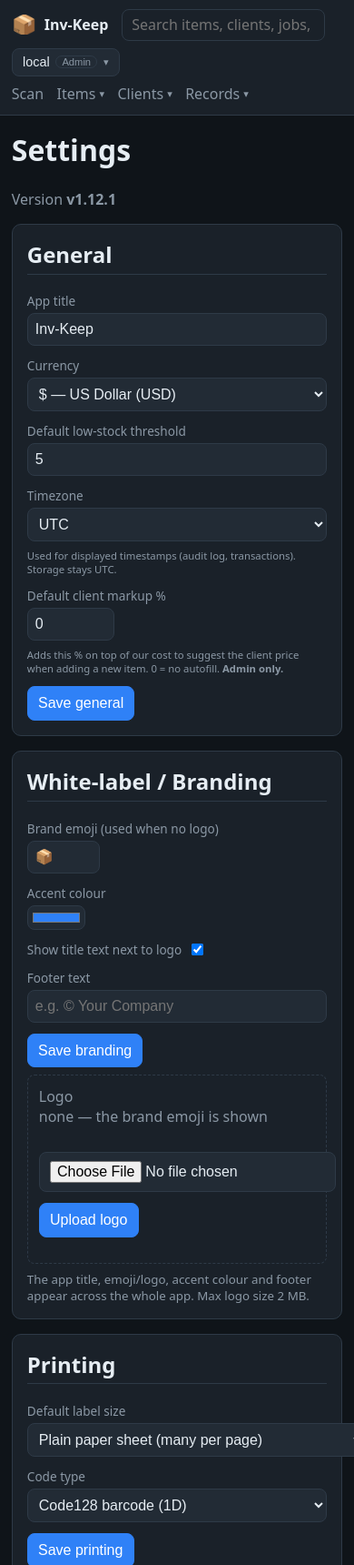
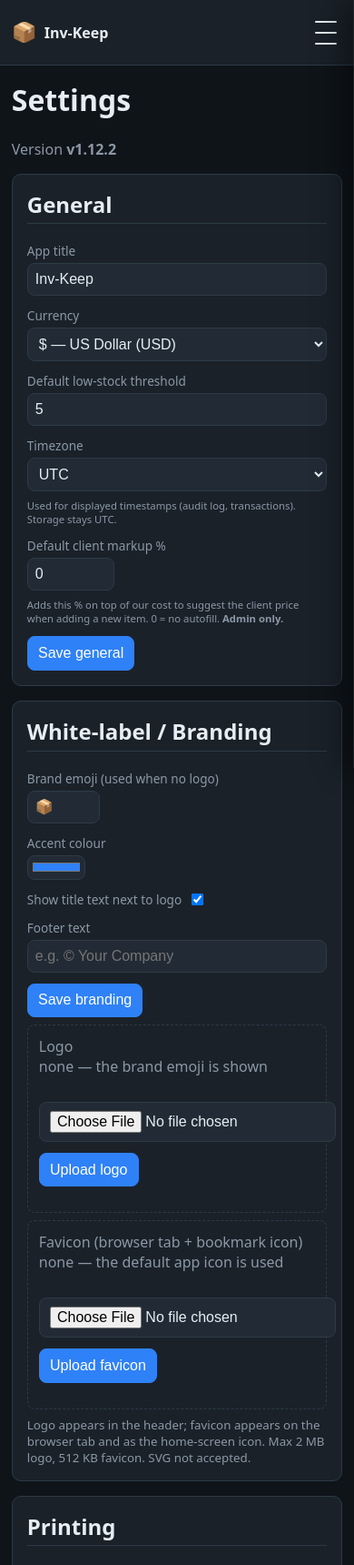
Before and after one commit to stephenthecold/inv-keep, a FastAPI app: page /settings in a window 390 px wide. Shown: the top 1720 px of the page at 91% size. Run offline with FastAPI, Linux system fonts and the light colour scheme; parts of the project's set-up code (start-up, migrations or seed data) failed here and were passed over.

Commit message:
v1.12.2 — mobile hamburger drawer + custom favicon upload
Two mobile-UX wins that came out of running the app on the Munbyn
MC005 / a phone in landscape — the top bar was wrapping nav links
into two rows and the global-search field was eating most of the
remaining horizontal space, so the bar felt cramped and busy.

- Below 720px the header now collapses to brand + a single hamburger
  button.  Nav, global search, account dropdown all move into a
  right-side slide-in drawer with a scrim that closes on tap.  Drawer
  respects safe-area insets so it doesn't sit under the iOS notch on
  installed PWAs.  Desktop layout untouched.
- Custom favicon upload under Settings → Branding, mirroring the
  existing logo upload.  PNG/JPG/WEBP/GIF/ICO accepted (SVG rejected
  — same /uploads/ stored-XSS reason as the logo path), 512 KB cap.
  Base template uses cfg.brand_favicon for both <link rel="icon"> and
  <link rel="apple-touch-icon"> when set, else falls back to the
  packaged default.

CI regression suite (cart flow, CSRF reject, NaN geo, XSS) still
green; favicon upload + remove round-trip verified locally.

https://claude.ai/code/session_012nhMrhJg1J5LDNWGxJebA2

```diff
--- a/app/main.py
+++ b/app/main.py
@@ -2067,6 +2067,36 @@ def settings_branding_logo_remove(request: Request, db: Session = Depends(get_db
     return redirect("/settings", "Logo removed.")
 
 
+@app.post("/settings/branding/favicon")
+async def settings_branding_favicon(request: Request, favicon: UploadFile = File(...), db: Session = Depends(get_db)):
+    # Mirrors the logo upload's allowlist — SVG deliberately excluded to keep
+    # /uploads/ free of script-executing assets served from this origin.
+    allowed = {"image/png": ".png", "image/jpeg": ".jpg", "image/webp": ".webp",
+               "image/gif": ".gif", "image/x-icon": ".ico",
+               "image/vnd.microsoft.icon": ".ico"}
+    ext = allowed.get(favicon.content_type)
+    if not ext:
+        return redirect("/settings", "Unsupported favicon format (use PNG, JPG, WEBP, GIF or ICO).", ok=False)
+    data = await favicon.read()
+    if len(data) > 512 * 1024:
+        return redirect("/settings", "Favicon too large (max 512 KB).", ok=False)
+    fname = f"favicon{ext}"
+    with open(os.path.join(UPLOAD_DIR, fname), "wb") as fh:
+        fh.write(data)
+    store.set(db, "brand_favicon", f"/uploads/{fname}?v={secrets.token_hex(4)}")
+    audit.record(db, current_user(request), "settings.branding_favicon", "settings", None, "Uploaded favicon")
+    db.commit()
+    return redirect("/settings", "Favicon uploaded.")
+
+
+@app.post("/settings/branding/favicon/remove")
+def settings_branding_favicon_remove(request: Request, db: Session = Depends(get_db)):
+    store.set(db, "brand_favicon", "")
+    audit.record(db, current_user(request), "settings.branding_favicon", "settings", None, "Removed favicon")
+    db.commit()
+    return redirect("/settings", "Favicon removed.")
+
+
 @app.post("/settings/auth")
 def settings_auth(
     request: Request,
--- a/app/settings_store.py
+++ b/app/settings_store.py
@@ -40,6 +40,7 @@ DEFAULTS = {
     # White-label branding
     "brand_accent": "",        # hex colour, e.g. #2f81f7 (blank = default)
     "brand_logo": "",          # served path under /uploads, e.g. /uploads/logo.png
+    "brand_favicon": "",       # served path under /uploads, e.g. /uploads/favicon.png
     "brand_emoji": "📦",       # shown when no logo image is set
     "brand_show_title": "1",   # show the app-title text next to the logo
     "brand_footer": "",        # optional footer text
--- a/app/static/app.js
+++ b/app/static/app.js
@@ -687,3 +687,34 @@ document.addEventListener("click", async (e) => {
     e.target.outerHTML = '<span class="muted">voided</span>';
   }
 });
+
+// ---- mobile nav drawer (hamburger) ----
+(function () {
+  const toggle = document.querySelector(".nav-toggle");
+  const drawer = document.getElementById("nav-mobile");
+  const backdrop = document.querySelector(".nav-backdrop");
+  if (!toggle || !drawer) return;
+
+  const setOpen = (open) => {
+    document.body.classList.toggle("nav-open", open);
+    toggle.setAttribute("aria-expanded", open ? "true" : "false");
+  };
+
+  toggle.addEventListener("click", (e) => {
+    e.stopPropagation();
+    setOpen(!document.body.classList.contains("nav-open"));
+  });
+
+  // Close after tapping any link or the logout button so the drawer doesn't
+  // sit open over the next page if it loads instantly from cache.
+  drawer.addEventListener("click", (e) => {
+    const t = e.target.closest("a, button");
+    if (t) setTimeout(() => setOpen(false), 60);
+  });
+
+  if (backdrop) backdrop.addEventListener("click", () => setOpen(false));
+
+  document.addEventListener("keydown", (e) => {
+    if (e.key === "Escape" && document.body.classList.contains("nav-open")) setOpen(false);
+  });
+})();
--- a/app/static/style.css
+++ b/app/static/style.css
@@ -224,11 +224,43 @@ dialog.modal h2 { margin-top: 0; }
 /* wide tables scroll on small screens */
 .table-scroll { overflow-x: auto; }
 
+/* hamburger toggle button (mobile-only; hidden on desktop) */
+.nav-toggle { display: none; background: transparent; border: 0; padding: .55rem .4rem; cursor: pointer; margin-left: auto; -webkit-tap-highlight-color: transparent; touch-action: manipulation; }
+.nav-toggle .hamburger-bar { display: block; width: 24px; height: 2px; background: var(--text); margin: 5px 0; border-radius: 2px; transition: transform .2s ease, opacity .15s ease; }
+body.nav-open .nav-toggle .hamburger-bar:nth-child(1) { transform: translateY(7px) rotate(45deg); }
+body.nav-open .nav-toggle .hamburger-bar:nth-child(2) { opacity: 0; }
+body.nav-open .nav-toggle .hamburger-bar:nth-child(3) { transform: translateY(-7px) rotate(-45deg); }
+
+/* mobile slide-in drawer + scrim (desktop hides both) */
+.nav-mobile, .nav-backdrop { display: none; }
+
 /* responsive / handheld (Android AIO scanners, phones) */
 @media (max-width: 720px) {
-  header { flex-wrap: wrap; gap: .5rem .9rem; padding: .6rem .8rem; }
-  nav { order: 3; width: 100%; overflow-x: auto; gap: .9rem; padding-bottom: .2rem; -webkit-overflow-scrolling: touch; }
-  nav a { white-space: nowrap; }
+  header { gap: .5rem; padding: .55rem .8rem; flex-wrap: nowrap; }
+  /* compress the top bar to brand + hamburger only — everything else moves into the drawer */
+  header > nav, header > .global-search, header > .account { display: none; }
+  .nav-toggle { display: inline-flex; flex-direction: column; align-items: center; justify-content: center; }
+  /* keep the brand from eating the row */
+  .brand { flex: 1 1 auto; min-width: 0; }
+  .brand-title { font-size: 1rem; }
+
+  /* drawer: full height, slides in from the right; sized to feel native on phones */
+  .nav-mobile { display: flex; flex-direction: column; position: fixed; top: 0; right: 0; bottom: 0; width: 84vw; max-width: 340px; background: var(--panel); border-left: 1px solid var(--line); z-index: 100; padding: calc(env(safe-area-inset-top) + 3.6rem) 1rem calc(env(safe-area-inset-bottom) + 1.5rem); overflow-y: auto; transform: translateX(100%); transition: transform .22s ease-out; box-shadow: -12px 0 32px rgba(0,0,0,.45); }
+  body.nav-open .nav-mobile { transform: translateX(0); }
+  .nav-mobile a, .nav-mobile-logout button { display: block; padding: .95rem .85rem; color: var(--text); text-decoration: none; border-radius: 10px; font-size: 1.05rem; line-height: 1.2; }
+  .nav-mobile a:active, .nav-mobile a:hover { background: var(--panel-2); }
+  .nav-mobile-sep { height: 1px; background: var(--line); margin: .9rem .2rem; }
+  .nav-mobile-user { display: block; padding: .35rem .85rem .55rem; font-size: .8rem; }
+  .nav-mobile-logout { margin: 0; }
+  .nav-mobile-logout button { width: 100%; text-align: left; background: transparent; border: 0; font: inherit; cursor: pointer; color: var(--accent); }
+
+  /* scrim — sits under the drawer, dims the page, closes on tap */
+  .nav-backdrop { display: block; position: fixed; inset: 0; background: rgba(0,0,0,.5); z-index: 99; opacity: 0; pointer-events: none; transition: opacity .18s ease-out; }
+  body.nav-open .nav-backdrop { opacity: 1; pointer-events: auto; }
+  /* lock body scroll while drawer is open so taps inside don't drag the page */
+  body.nav-open { overflow: hidden; }
+
+  /* existing mobile tweaks for body content */
   main { padding: 1rem .8rem 4rem; }
   .page-head { flex-wrap: wrap; }
   .scan-bar { flex-direction: column; align-items: stretch; }
--- a/app/templates/base.html
+++ b/app/templates/base.html
@@ -12,8 +12,8 @@
   <meta name="apple-mobile-web-app-capable" content="yes">
   <meta name="apple-mobile-web-app-status-bar-style" content="black-translucent">
   <meta name="apple-mobile-web-app-title" content="{{ cfg.app_title }}">
-  <link rel="icon" href="/static/icons/icon-192.png">
-  <link rel="apple-touch-icon" href="/static/icons/icon-192.png">
+  <link rel="icon" href="{{ cfg.brand_favicon or '/static/icons/icon-192.png' }}">
+  <link rel="apple-touch-icon" href="{{ cfg.brand_favicon or '/static/icons/icon-192.png' }}">
   {% if cfg.brand_accent %}<style>:root{ --accent: {{ cfg.brand_accent }}; }</style>{% endif %}
   <script>window.ICON_SET = {{ icon_set | tojson }}; window.CURRENCY = {{ (cfg.currency or '$') | tojson }};{% if user.is_admin %} window.DEFAULT_MARKUP_PCT = {{ (cfg.default_markup_pct or '0') | tojson }};{% endif %}</script>
 </head>
@@ -24,6 +24,9 @@
       {% else %}<span class="brand-emoji">{{ cfg.brand_emoji or '📦' }}</span>{% endif %}
       {% if (not cfg.brand_logo) or cfg.brand_show_title == '1' %}<span class="brand-title">{{ cfg.app_title }}</span>{% endif %}
     </a>
+    <button type="button" class="nav-toggle" aria-label="Menu" aria-controls="nav-mobile" aria-expanded="false">
+      <span class="hamburger-bar"></span><span class="hamburger-bar"></span><span class="hamburger-bar"></span>
+    </button>
     <nav>
       {% if can('checkout') %}<a href="/">Scan</a>{% endif %}
       <div class="navdrop">
@@ -68,6 +71,23 @@
       </div>
     </div>
   </header>
+  <div class="nav-backdrop" aria-hidden="true"></div>
+  <aside class="nav-mobile" id="nav-mobile" aria-label="Mobile navigation">
+    {% if can('checkout') %}<a href="/">Scan</a>{% endif %}
+    <a href="/parts">Items</a>
+    <a href="/categories">Categories</a>
+    <a href="/clients">Clients</a>
+    <a href="/jobs">Jobs</a>
+    <a href="/transactions">History</a>
+    <a href="/report">Report</a>
+    <a href="/map">Map</a>
+    {% if can('view_audit') %}<a href="/audit">Audit</a>{% endif %}
+    <div class="nav-mobile-sep" role="separator"></div>
+    <span class="muted nav-mobile-user">Signed in as {{ user.username or 'user' }}{% if user.role %} · {{ user.role }}{% endif %}</span>
+    {% if can('manage_users') %}<a href="/users">Users &amp; roles</a>{% endif %}
+    {% if can('manage_settings') %}<a href="/settings">Settings</a>{% endif %}
+    {% if cfg.auth_mode == 'oidc' %}<form method="post" action="/logout" class="nav-mobile-logout"><input type="hidden" name="_csrf" value="{{ csrf_token }}"><button type="submit">Log out</button></form>{% endif %}
+  </aside>
   <main>
     {% if msg %}<div class="flash {{ 'good' if ok else 'bad' }}">{{ msg }}</div>{% endif %}
     {% block content %}{% endblock %}
--- a/app/templates/settings.html
+++ b/app/templates/settings.html
@@ -62,7 +62,22 @@
     <form method="post" action="/settings/branding/logo/remove"><input type="hidden" name="_csrf" value="{{ csrf_token }}"><button class="ghost" type="submit">Remove logo</button></form>
     {% endif %}
   </div>
-  <small>The app title, emoji/logo, accent colour and footer appear across the whole app. Max logo size 2 MB.</small>
+
+  <div class="subgroup">
+    <div>
+      <div class="muted">Favicon (browser tab + bookmark icon)</div>
+      {% if cfg.brand_favicon %}<img src="{{ cfg.brand_favicon }}" alt="favicon" style="height:32px;width:32px;background:#fff;border-radius:6px;padding:2px;object-fit:contain">{% else %}<span class="muted">none — the default app icon is used</span>{% endif %}
+    </div>
+    <form method="post" action="/settings/branding/favicon" enctype="multipart/form-data" class="filter">
+      <input type="hidden" name="_csrf" value="{{ csrf_token }}">
+      <input type="file" name="favicon" accept="image/png,image/jpeg,image/webp,image/gif,image/x-icon,image/vnd.microsoft.icon" required>
+      <button type="submit">Upload favicon</button>
+    </form>
+    {% if cfg.brand_favicon %}
+    <form method="post" action="/settings/branding/favicon/remove"><input type="hidden" name="_csrf" value="{{ csrf_token }}"><button class="ghost" type="submit">Remove favicon</button></form>
+    {% endif %}
+  </div>
+  <small>Logo appears in the header; favicon appears on the browser tab and as the home-screen icon. Max 2 MB logo, 512 KB favicon. SVG not accepted.</small>
 </section>
 
 <!-- ---------------- Printing ---------------- -->
--- a/app/version.py
+++ b/app/version.py
@@ -1 +1 @@
-__version__ = "1.12.1"
+__version__ = "1.12.2"
```
Also changed, not shown: CHANGELOG.md.
